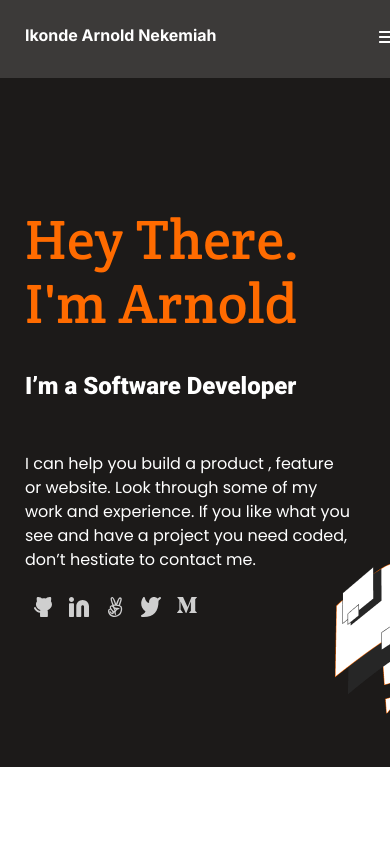
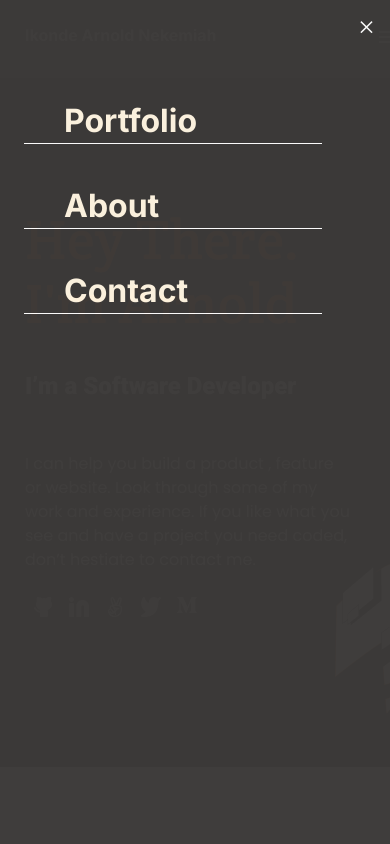
Before and after one commit to arnoldnekemiah/portfolio-new, a website: page index.html in a window 390 px wide. Shown: the top 844 px of the page. Drawn offline with Linux system fonts and the light colour scheme.

Commit message:
Made changes as suggested by the code reviewer

```diff
--- a/index.html
+++ b/index.html
@@ -26,7 +26,7 @@
               <span class="close">&times;</span>
               <ul class="mobile_specific-links">
                 <li class="nav-link"><a href="#Portfolio">Portfolio</a></li>
-                <li class="nav-link"><a href="#About-myself">About</a></li>
+                <li class="nav-link"><a href="#about">About</a></li>
                 <li class="nav-link"><a href="#Contact">Contact</a></li>
               </ul>
             </div>
@@ -102,7 +102,7 @@
 
         </div>
       </section>
-      <section class="work-container">
+      <section id="about" class="work-container">
         <div class="art-container project-card">
           <div class="mycard">
             <h3 class="profesional-Art-heading">
--- a/main.js
+++ b/main.js
@@ -25,3 +25,15 @@ links.forEach((link) => {
     body.classList.remove('menu-open');
   });
 });
+
+function checkWindowSize() {
+  if (window.innerWidth > 768) {
+    mobileMenu.style.display = 'none';
+    body.classList.remove('menu-open');
+  } else {
+    mobileMenu.style.display = 'flex';
+  }
+}
+
+window.onload = checkWindowSize;
+window.onresize = checkWindowSize;
--- a/style.css
+++ b/style.css
@@ -55,15 +55,17 @@ a {
 
 .menu-popup {
   position: absolute;
-  width: 100vw;
+  width: 100%;
   height: 100vh;
   background-color: #3c3a39;
   top: 0;
   left: 0;
+  right: 0;
+  bottom: 0;
   opacity: 0.98;
   z-index: 999;
   flex-direction: column;
-  margin-left: -38px;
+  margin: 0 auto;
   display: none;
   box-shadow: 0 48px 48px rgba(37, 47, 137, 0.08);
 }
@@ -549,8 +551,12 @@ h2 {
     display: none;
   }
 
-  body {
+  /* body {
     overflow-x: hidden;
+  } */
+
+  body.menu-open {
+    overflow: hidden;
   }
 
   #logo {
```
